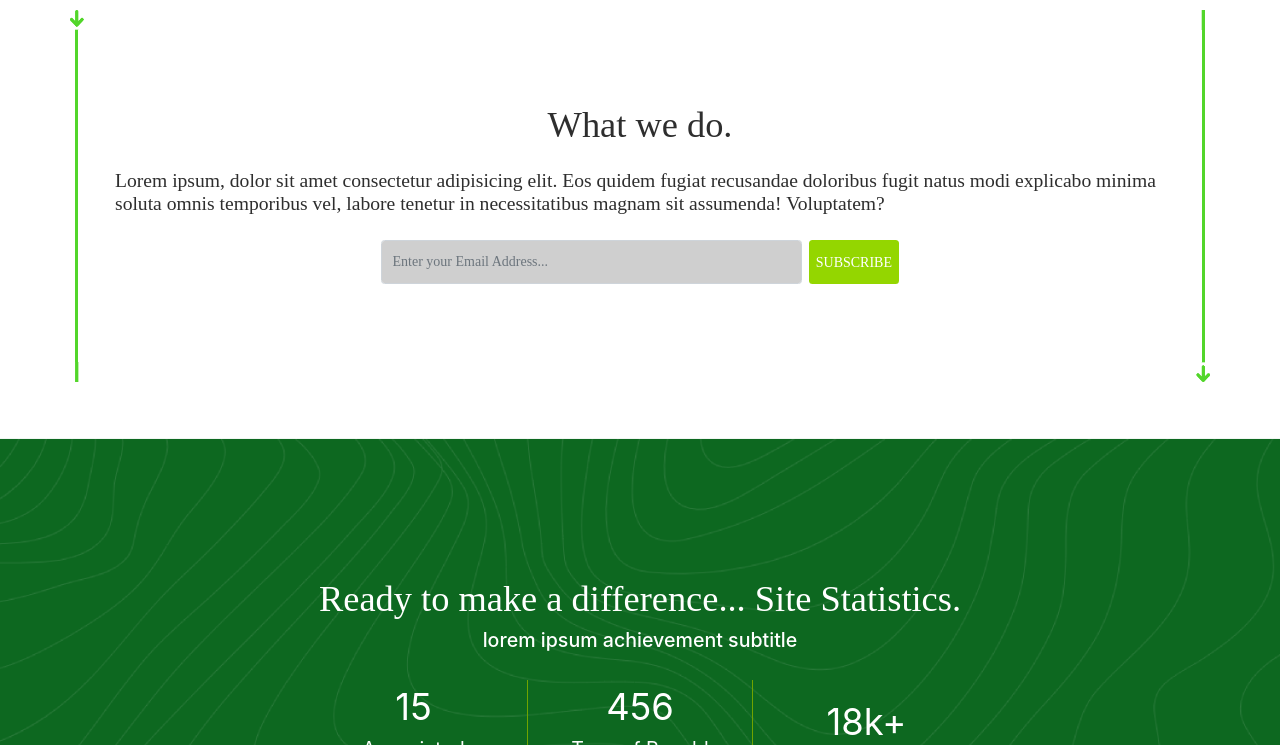
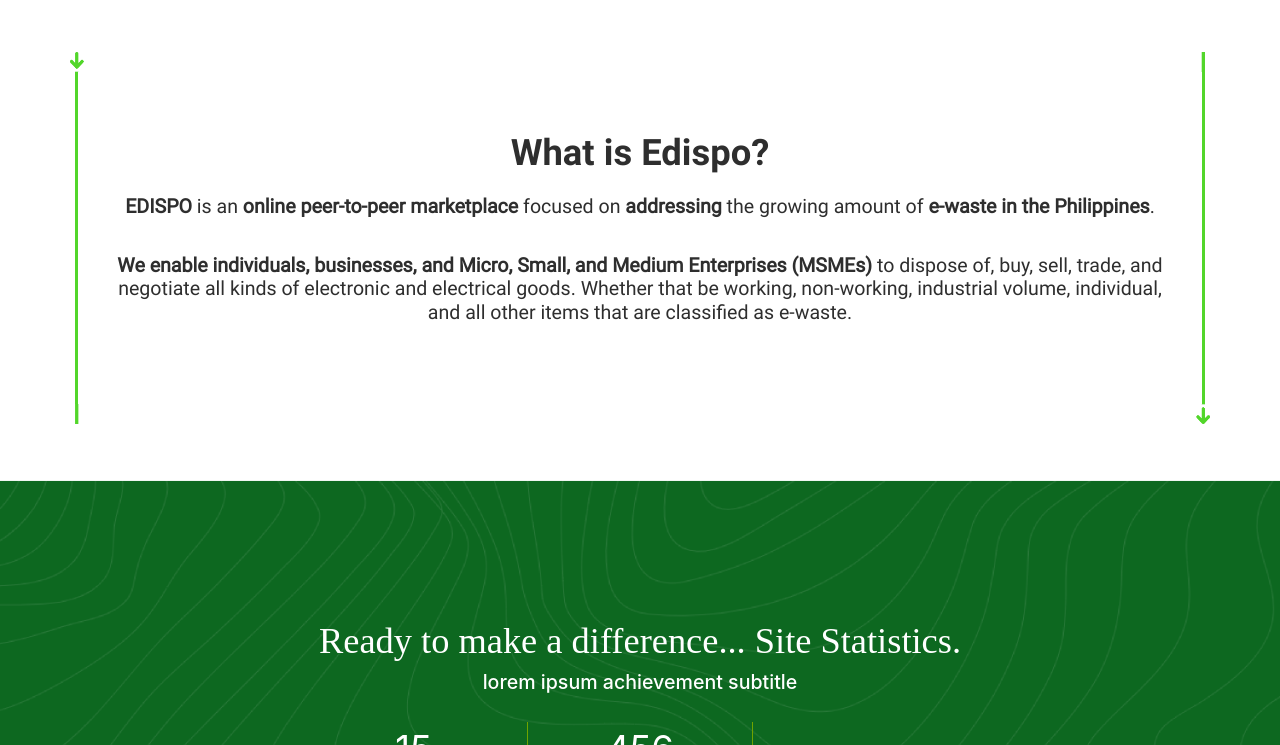
Before and after one commit to edispoph/edispo-landing-page, a Jekyll site: the page built from index.html, in a window 1280 px wide and 900 px high, scrolled down 844 px, cut to the strip 155-900 px from the top of the window. Built offline with Jekyll 4.4.1, drawn with Linux system fonts in a browser that asks for light colours; nearby versions of some CDN libraries; some web fonts are replaced.

Commit message:
Replace 'what we do' content with 'what is edispo'.

```diff
--- a/index.html
+++ b/index.html
@@ -46,9 +46,9 @@
       </div>
     </div>
   </section> -->
-  <!-- What we do -->
-  <section class="p-3 mb-5" style="height: 400px">
-    <div class="container h-100 p-5 d-flex justify-content-center align-items-center flex-column" style="
+  <!-- What is Edispo -->
+  <section class="p-3 my-5" style="height: 400px">
+    <div class="container h-100 p-5 d-flex justify-content-center text-center flex-column" style="
       border-image-slice:34% 33% 34% 33%;
       border-image-width:20px 15px 20px 15px;
       border-image-outset:0px 0px 0px 0px;
@@ -56,14 +56,13 @@
       border-image-source:url('{{site.baseurl}}/assets/images/border-base-arrow-downwards.png');
       border-style:solid;
     ">
-      <h1 class="edispo-bold-1 edispo-color-primary edispo-font-5">What we do.</h1>
-      <h2 class="edispo-regular-1 edispo-color-primary edispo-font-2 py-3">
-        Lorem ipsum, dolor sit amet consectetur adipisicing elit. Eos quidem fugiat recusandae doloribus fugit natus modi explicabo minima soluta omnis temporibus vel, labore tenetur in necessitatibus magnam sit assumenda! Voluptatem?
-      </h2>
-      <form class="d-flex w-100 w-md-50">
-        <input class="form-control py-4 m-1 edispo-bold-1 edispo-bg-contrast-neg" type="text" name="email" placeholder="Enter your Email Address..." class="">
-        <input type="submit" value="SUBSCRIBE" class="btn edispo-bg-base p-2 m-1 border-0 edispo-black-1 edispo-color-hard-contrast">
-      </form>
+      <h1 class="edispo-bold-2 edispo-color-primary edispo-font-5">What is Edispo?</h1>
+      <p class="edispo-regular-2 edispo-color-primary edispo-font-2 py-3 h2">
+        <b>EDISPO</b> is an <b>online peer-to-peer marketplace</b> focused on <b>addressing</b> the growing amount of <b>e-waste in the Philippines</b>.
+      </p>
+      <p class="edispo-regular-2 edispo-color-primary edispo-font-2 py-3 h2">
+        <b>We enable individuals, businesses, and Micro, Small, and Medium Enterprises (MSMEs)</b> to dispose of, buy, sell, trade, and negotiate all kinds of electronic and electrical goods. Whether that be working, non-working, industrial volume, individual, and all other items that are classified as e-waste.
+      </p>
     </div>
   </section>
   <!-- Statistics -->
```
